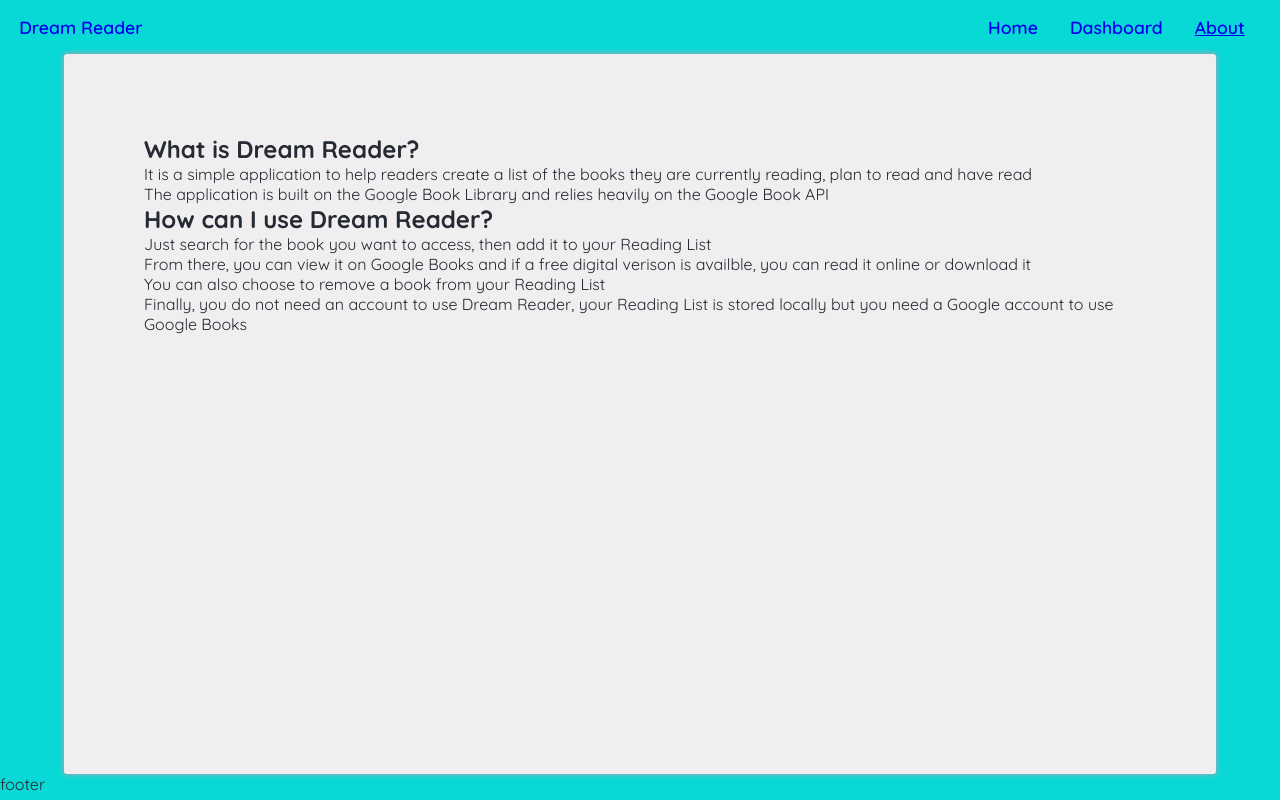
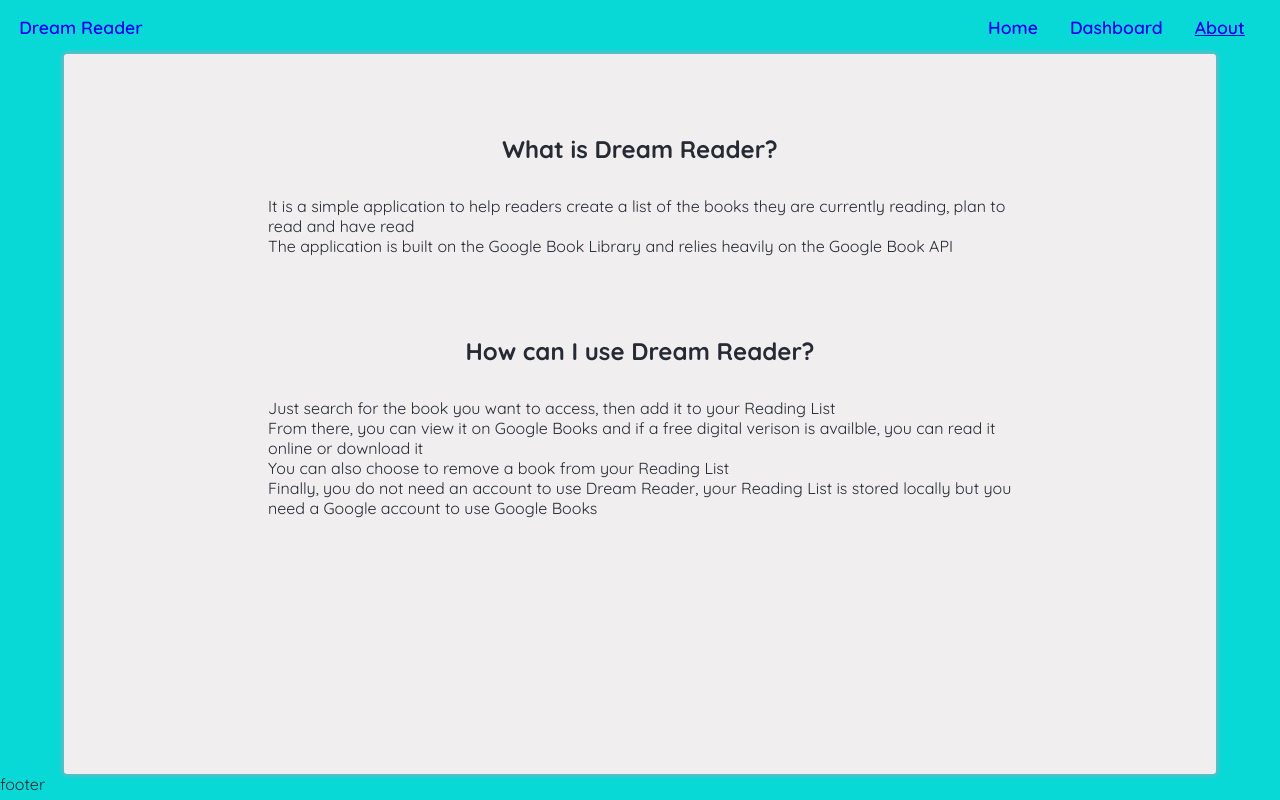
Before and after one commit to obah/dream-reader-app, a React (Vite) app: page /about in a window 1280 px wide. Built offline with nearby package versions, Linux system fonts and the light colour scheme.

Commit message:
chore: added styles to about page on all screens

```diff
--- a/src/pages/About/about.tsx
+++ b/src/pages/About/about.tsx
@@ -1,4 +1,5 @@
 import { Layout } from "../../components/layout";
+import "./styles/about.css";
 
 export function About() {
   return (
--- a/src/pages/About/styles/about.css
+++ b/src/pages/About/styles/about.css
@@ -1 +1,12 @@
-/*# sourceMappingURL=about.css.map */
+.about__section {
+  width: 75%;
+  margin: 0 auto;
+}
+.about__section h1 {
+  text-align: center;
+  margin-bottom: 2rem;
+}
+
+.about__top-text {
+  margin-bottom: 5rem;
+}/*# sourceMappingURL=about.css.map */
--- a/src/pages/About/styles/about.scss
+++ b/src/pages/About/styles/about.scss
@@ -0,0 +1,14 @@
+@import "../../../components/styles/config";
+.about__section {
+  width: 75%;
+  margin: 0 auto;
+
+  h1 {
+    text-align: center;
+    margin-bottom: 2rem;
+  }
+}
+
+.about__top-text {
+  margin-bottom: 5rem;
+}
```
Also changed, not shown: 1 other file (tests, documents, lock files or other folders).
